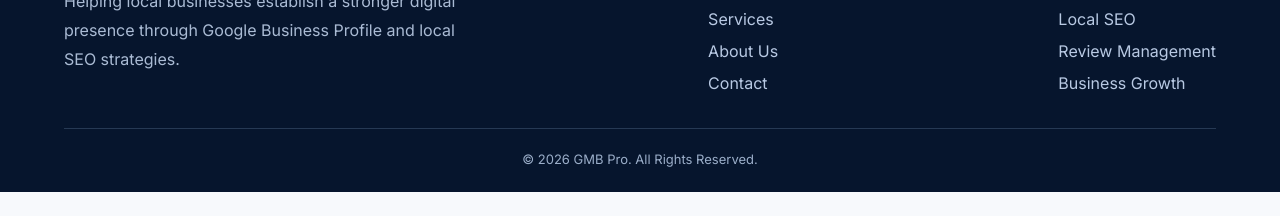
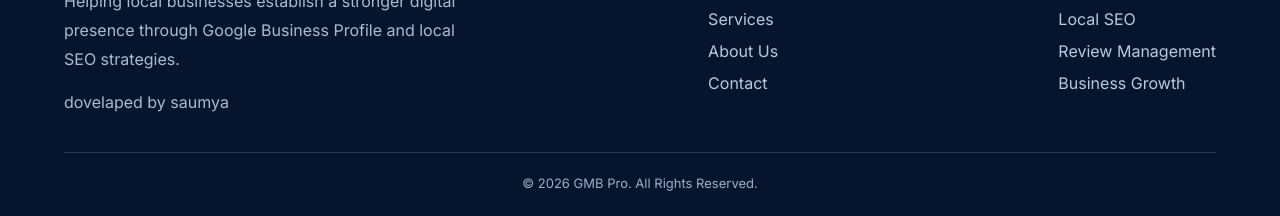
Before and after one commit to Dazzlingskill/ds-project, a plain HTML site: page index.html in a window 1280 px wide. Shown: the part 4264-4480 px from the top of the page. Before the commit the page ends 4456 px from the top, so only its background shows below. Drawn offline with Linux system fonts and the light colour scheme.

Commit message:
my firstcommit

```diff
--- a/index.html
+++ b/index.html
@@ -791,6 +791,7 @@ footer a {
     <div>
         <div class="logo" style="color:white">GMB<span>PRO.</span></div>
         <p>Helping local businesses establish a stronger digital presence through Google Business Profile and local SEO strategies.</p>
+        <p>dovelaped by saumya</p>
     </div>
 
     <div>
```
